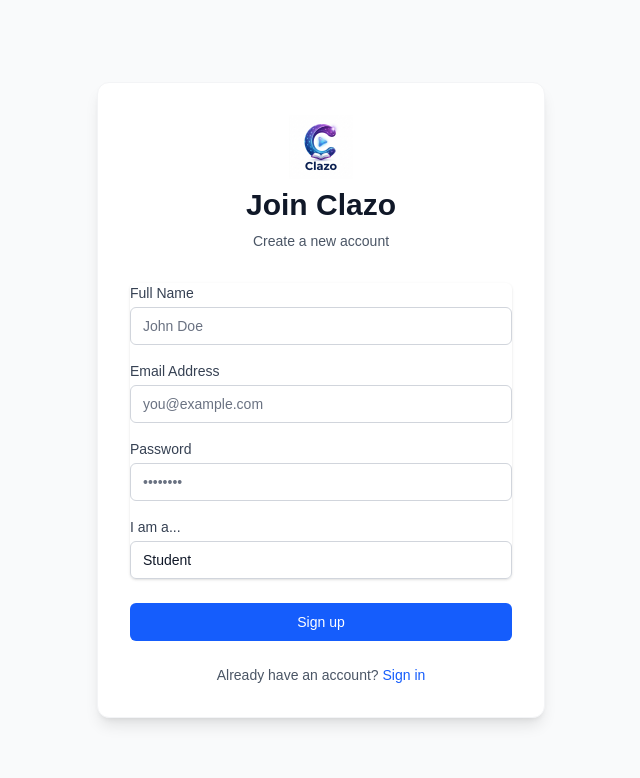
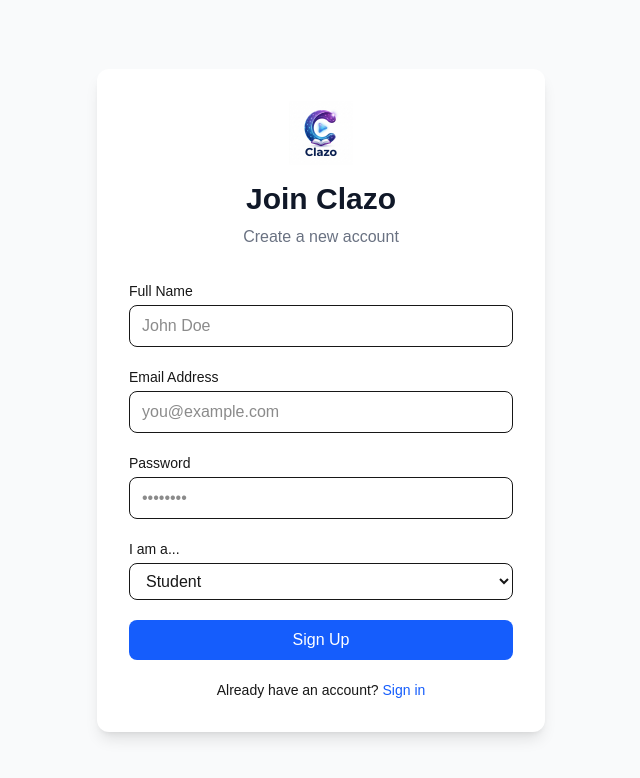
Before and after one commit to Priyaadhikari2/Clazo, a Next.js app: page /signup in a window 1280 px wide. Shown: the top 778 px of the page, without its empty margins (319-959 px from the left). Built offline with nearby package versions, Linux system fonts and the light colour scheme; no server answers.

Commit message:
Fixed firebase exports

```diff
--- a/src/app/signup/page.tsx
+++ b/src/app/signup/page.tsx
@@ -1,144 +1,131 @@
 "use client";
 
 import { useState } from "react";
-import { createUserWithEmailAndPassword } from "firebase/auth";
-import { auth, db } from "@/lib/firebase";
-import { doc, setDoc, serverTimestamp } from "firebase/firestore";
 import { useRouter } from "next/navigation";
 import Link from "next/link";
-import { BookOpen } from "lucide-react";
 
 export default function SignupPage() {
   const [name, setName] = useState("");
   const [email, setEmail] = useState("");
   const [password, setPassword] = useState("");
-  const [role, setRole] = useState<"student" | "teacher" | "parent" | "admin">("student");
+  const [role, setRole] = useState<
+    "student" | "teacher" | "parent" | "admin"
+  >("student");
+
   const [error, setError] = useState("");
   const [loading, setLoading] = useState(false);
+
   const router = useRouter();
 
   const handleSignup = async (e: React.FormEvent) => {
     e.preventDefault();
+
     setError("");
     setLoading(true);
 
-    const isMockMode = !process.env.NEXT_PUBLIC_FIREBASE_API_KEY || process.env.NEXT_PUBLIC_FIREBASE_API_KEY === "YOUR_API_KEY";
-
-    if (isMockMode) {
-      setTimeout(() => {
-        const mockUser = {
-          uid: "mock-uid-" + Date.now(),
+    try {
+      const fakeUser = {
+        uid: Date.now().toString(),
         name,
         email,
         role,
-          createdAt: new Date().toISOString()
       };
-        localStorage.setItem("clazo_mock_profile", JSON.stringify(mockUser));
 
-        // Force reload to update context
-        window.location.href = `/${role}/dashboard`;
-      }, 800);
-      return;
+      localStorage.setItem(
+        "clazo-user",
+        JSON.stringify(fakeUser)
+      );
+
+      if (role === "admin") {
+        router.push("/admin/dashboard");
+      } else if (role === "teacher") {
+        router.push("/teacher/dashboard");
+      } else if (role === "parent") {
+        router.push("/parent/dashboard");
+      } else {
+        router.push("/student/dashboard");
       }
-
-    try {
-      const userCredential = await createUserWithEmailAndPassword(auth, email, password);
-      const user = userCredential.user;
-
-      // Create user profile in Firestore
-      await setDoc(doc(db, "users", user.uid), {
-        uid: user.uid,
-        name,
-        email,
-        role,
-        createdAt: serverTimestamp(),
-        profileData: {}
-      });
-
-      // Route based on role
-      if (role === "student") router.push("/student/dashboard");
-      else if (role === "teacher") router.push("/teacher/dashboard");
-      else if (role === "parent") router.push("/parent/dashboard");
-      else if (role === "admin") router.push("/admin/dashboard");
-      else router.push("/");
-
     } catch (err: any) {
-      setError(err.message || "Failed to create an account");
+      setError("Signup failed");
     } finally {
       setLoading(false);
     }
   };
 
   return (
-    <div className="min-h-screen flex items-center justify-center bg-gray-50 dark:bg-gray-900 py-12 px-4 sm:px-6 lg:px-8">
-      <div className="max-w-md w-full space-y-8 bg-white dark:bg-gray-800 p-8 rounded-xl shadow-lg border border-gray-100 dark:border-gray-700">
-        <div className="flex flex-col items-center">
-          <img src="/logo.png" alt="Clazo Logo" className="h-16 w-auto mb-2" />
-          <h2 className="text-center text-3xl font-extrabold text-gray-900 dark:text-white">
+    <div className="min-h-screen flex items-center justify-center bg-gray-50 dark:bg-gray-900 py-12 px-4">
+      <div className="max-w-md w-full bg-white dark:bg-gray-800 p-8 rounded-xl shadow-lg">
+        <div className="text-center mb-8">
+          <img
+            src="/logo.png"
+            alt="Clazo Logo"
+            className="h-16 mx-auto mb-4"
+          />
+
+          <h2 className="text-3xl font-bold text-gray-900 dark:text-white">
             Join Clazo
           </h2>
-          <p className="mt-2 text-center text-sm text-gray-600 dark:text-gray-400">
+
+          <p className="text-gray-500 dark:text-gray-400 mt-2">
             Create a new account
           </p>
         </div>
 
-        <form className="mt-8 space-y-6" onSubmit={handleSignup}>
-          <div className="rounded-md shadow-sm space-y-4">
+        <form onSubmit={handleSignup} className="space-y-5">
           <div>
-              <label className="block text-sm font-medium text-gray-700 dark:text-gray-300 mb-1" htmlFor="name">
+            <label className="block mb-1 text-sm font-medium">
               Full Name
             </label>
+
             <input
-                id="name"
-                name="name"
               type="text"
               required
-                className="appearance-none relative block w-full px-3 py-2 border border-gray-300 dark:border-gray-600 placeholder-gray-500 dark:placeholder-gray-400 text-gray-900 dark:text-white rounded-md focus:outline-none focus:ring-blue-500 focus:border-blue-500 focus:z-10 sm:text-sm bg-white dark:bg-gray-700"
-                placeholder="John Doe"
               value={name}
               onChange={(e) => setName(e.target.value)}
+              className="w-full border rounded-lg px-3 py-2 dark:bg-gray-700 dark:border-gray-600"
+              placeholder="John Doe"
             />
           </div>
+
           <div>
-              <label className="block text-sm font-medium text-gray-700 dark:text-gray-300 mb-1" htmlFor="email">
+            <label className="block mb-1 text-sm font-medium">
               Email Address
             </label>
+
             <input
-                id="email"
-                name="email"
               type="email"
               required
-                className="appearance-none relative block w-full px-3 py-2 border border-gray-300 dark:border-gray-600 placeholder-gray-500 dark:placeholder-gray-400 text-gray-900 dark:text-white rounded-md focus:outline-none focus:ring-blue-500 focus:border-blue-500 focus:z-10 sm:text-sm bg-white dark:bg-gray-700"
-                placeholder="you@example.com"
               value={email}
               onChange={(e) => setEmail(e.target.value)}
+              className="w-full border rounded-lg px-3 py-2 dark:bg-gray-700 dark:border-gray-600"
+              placeholder="you@example.com"
             />
           </div>
+
           <div>
-              <label className="block text-sm font-medium text-gray-700 dark:text-gray-300 mb-1" htmlFor="password">
+            <label className="block mb-1 text-sm font-medium">
               Password
             </label>
+
             <input
-                id="password"
-                name="password"
               type="password"
               required
-                className="appearance-none relative block w-full px-3 py-2 border border-gray-300 dark:border-gray-600 placeholder-gray-500 dark:placeholder-gray-400 text-gray-900 dark:text-white rounded-md focus:outline-none focus:ring-blue-500 focus:border-blue-500 focus:z-10 sm:text-sm bg-white dark:bg-gray-700"
-                placeholder="••••••••"
               value={password}
               onChange={(e) => setPassword(e.target.value)}
+              className="w-full border rounded-lg px-3 py-2 dark:bg-gray-700 dark:border-gray-600"
+              placeholder="••••••••"
             />
           </div>
+
           <div>
-              <label className="block text-sm font-medium text-gray-700 dark:text-gray-300 mb-1" htmlFor="role">
+            <label className="block mb-1 text-sm font-medium">
               I am a...
             </label>
+
             <select
-                id="role"
-                name="role"
-                className="appearance-none relative block w-full px-3 py-2 border border-gray-300 dark:border-gray-600 bg-white dark:bg-gray-700 text-gray-900 dark:text-white rounded-md focus:outline-none focus:ring-blue-500 focus:border-blue-500 focus:z-10 sm:text-sm"
               value={role}
               onChange={(e) => setRole(e.target.value as any)}
+              className="w-full border rounded-lg px-3 py-2 dark:bg-gray-700 dark:border-gray-600"
             >
               <option value="student">Student</option>
               <option value="teacher">Teacher</option>
@@ -146,27 +133,27 @@
               <option value="admin">Admin</option>
             </select>
           </div>
-          </div>
 
           {error && (
-            <div className="text-red-500 text-sm text-center bg-red-50 dark:bg-red-900/20 p-3 rounded-md">
+            <div className="text-red-500 text-sm text-center">
               {error}
             </div>
           )}
 
-          <div>
           <button
             type="submit"
             disabled={loading}
-              className="group relative w-full flex justify-center py-2 px-4 border border-transparent text-sm font-medium rounded-md text-white bg-blue-600 hover:bg-blue-700 focus:outline-none focus:ring-2 focus:ring-offset-2 focus:ring-blue-500 disabled:opacity-50 disabled:cursor-not-allowed transition-colors"
+            className="w-full bg-blue-600 hover:bg-blue-700 text-white py-2 rounded-lg transition"
           >
-              {loading ? "Creating account..." : "Sign up"}
+            {loading ? "Creating account..." : "Sign Up"}
           </button>
-          </div>
 
-          <div className="text-sm text-center">
-            <span className="text-gray-600 dark:text-gray-400">Already have an account? </span>
-            <Link href="/login" className="font-medium text-blue-600 hover:text-blue-500">
+          <div className="text-center text-sm">
+            Already have an account?{" "}
+            <Link
+              href="/login"
+              className="text-blue-600 font-medium"
+            >
               Sign in
             </Link>
           </div>
```
Lines whose indentation alone changed are shown as unchanged.
